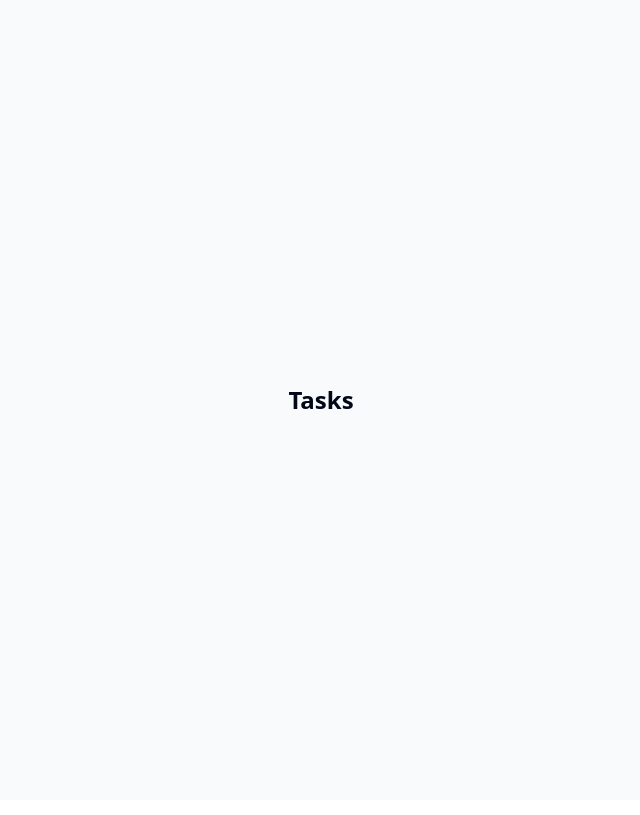
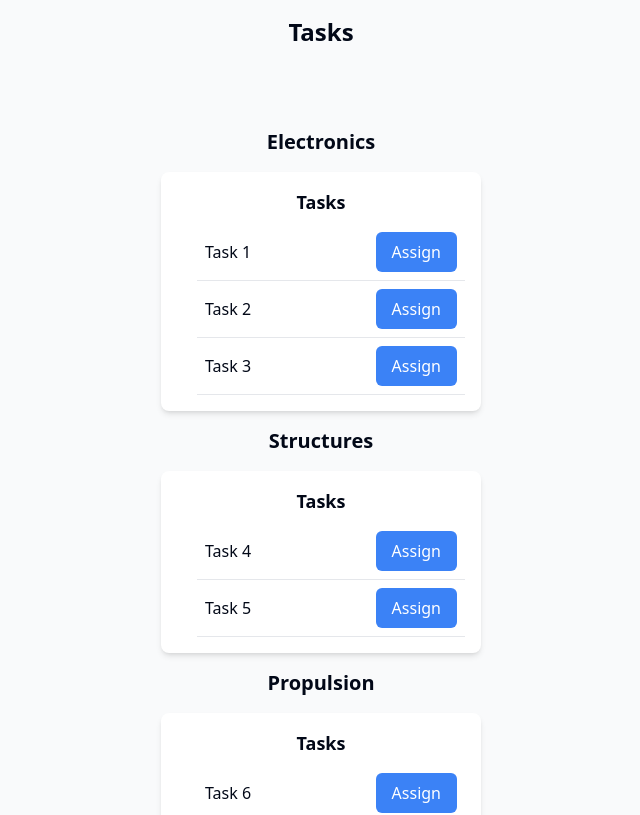
Before and after one commit to SSharroufna/ai-manager-app, a Next.js app in the folder task-organizer/: page /task in a window 1280 px wide. Shown: the top 815 px of the page, without its empty margins (319-959 px from the left). Built offline with nearby package versions, Linux system fonts and the light colour scheme.

Commit message:
add task list

```diff
--- a/task-organizer/app/task/page.tsx
+++ b/task-organizer/app/task/page.tsx
@@ -1,14 +1,35 @@
-// task-organizer/app/TaskPage/page.tsx
-
-import React from 'react'
-// import TaskList from '@/components/TaskList'
+'use cleint';
+import React, { useState } from 'react'
+import TaskList from '@/components/TaskList'
 
 const TaskPage: React.FC = () => {
+    const categories = [
+        {
+            category: "Electronics",
+            tasks: ["Task 1", "Task 2", "Task 3"]
+        },
+        {
+            category: "Structures",
+            tasks: ["Task 4", "Task 5"]
+        },
+        {
+            category: "Propulsion",
+            tasks: ["Task 6", "Task 7", "Task 8"]
+        }
+    ];
+
+    const teamMembers = ["Alice", "Bob", "Charlie", "David"];
+
     return (
         <main className="flex min-h-screen flex-col items-center justify-center p-4 bg-gray-50">
-            <div className="w-full max-w-3xl">
-                <h1 className="text-2xl font-bold text-center">Tasks</h1>
-                {/*<TaskList />*/}
+            <div className="w-full max-w-3xl text-center">
+                <h1 className="text-2xl font-bold mb-20">Tasks</h1>
+                {categories.map((category, index) => (
+                    <div key={index} className="mb-4">
+                        <h2 className="text-xl font-semibold">{category.category}</h2>
+                        <TaskList tasks={category.tasks} teamMembers={teamMembers} />
+                    </div>
+                ))}
             </div>
         </main>
     )
--- a/task-organizer/components/TaskList.tsx
+++ b/task-organizer/components/TaskList.tsx
@@ -1,24 +1,66 @@
-// components/TaskList.tsx
+'use client';
+import React, { useState } from 'react';
 
-import React from 'react'
+interface TaskItemProps {
+    task: string;
+    teamMembers: string[];
+}
+
+const TaskItem: React.FC<TaskItemProps> = ({ task, teamMembers }) => {
+    const [isOpen, setIsOpen] = useState(false);
+    const [selectedMember, setSelectedMember] = useState<string | null>(null);
+
+    const toggleMenu = () => setIsOpen(!isOpen);
+
+    const handleMemberSelect = (member: string) => {
+        setSelectedMember(member);
+        setIsOpen(false);  // Close the menu after selection
+    };
+
+    return (
+        <li className="p-2 border-b border-gray-200 flex items-center justify-between space-x-4">
+            <span className="flex-grow text-left">{task}</span>
+            <div className="relative">
+                <button
+                    className="px-4 py-2 bg-blue-500 text-white rounded-md hover:bg-blue-600"
+                    onClick={toggleMenu}
+                >
+                    {selectedMember ? `${selectedMember}` : "Assign"}
+                </button>
+                {isOpen && (
+                    <ul className="absolute bg-white shadow-md rounded-lg mt-2 p-2 w-48 border border-gray-300 z-10">
+                        {teamMembers.map((member, index) => (
+                            <li
+                                key={index}
+                                className="p-2 hover:bg-gray-100 cursor-pointer"
+                                onClick={() => handleMemberSelect(member)}
+                            >
+                                {member}
+                            </li>
+                        ))}
+                    </ul>
+                )}
+            </div>
+        </li>
+    );
+};
 
 interface TaskListProps {
-    tasks: string[]
+    tasks: string[];
+    teamMembers: string[];
 }
 
-const TaskList: React.FC<TaskListProps> = ({ tasks }) => {
+const TaskList: React.FC<TaskListProps> = ({ tasks, teamMembers }) => {
     return (
-        <div className="w-full max-w-xs mt-4">
-            <h3 className="text-lg font-semibold mb-2">Tasks</h3>
-            <ul className="list-disc pl-5">
+        <div className="w-full max-w-xs mt-4 mx-auto bg-white p-4 rounded-lg shadow-md flex flex-col items-center">
+            <h3 className="text-lg font-semibold mb-2 text-center">Tasks</h3>
+            <ul className="list-disc pl-5 w-full">
                 {tasks.map((task, index) => (
-                    <li key={index} className="p-2 border-b border-gray-200">
-                        {task}
-                    </li>
+                    <TaskItem key={index} task={task} teamMembers={teamMembers} />
                 ))}
             </ul>
         </div>
-    )
-}
+    );
+};
 
-export default TaskList
+export default TaskList;
```
